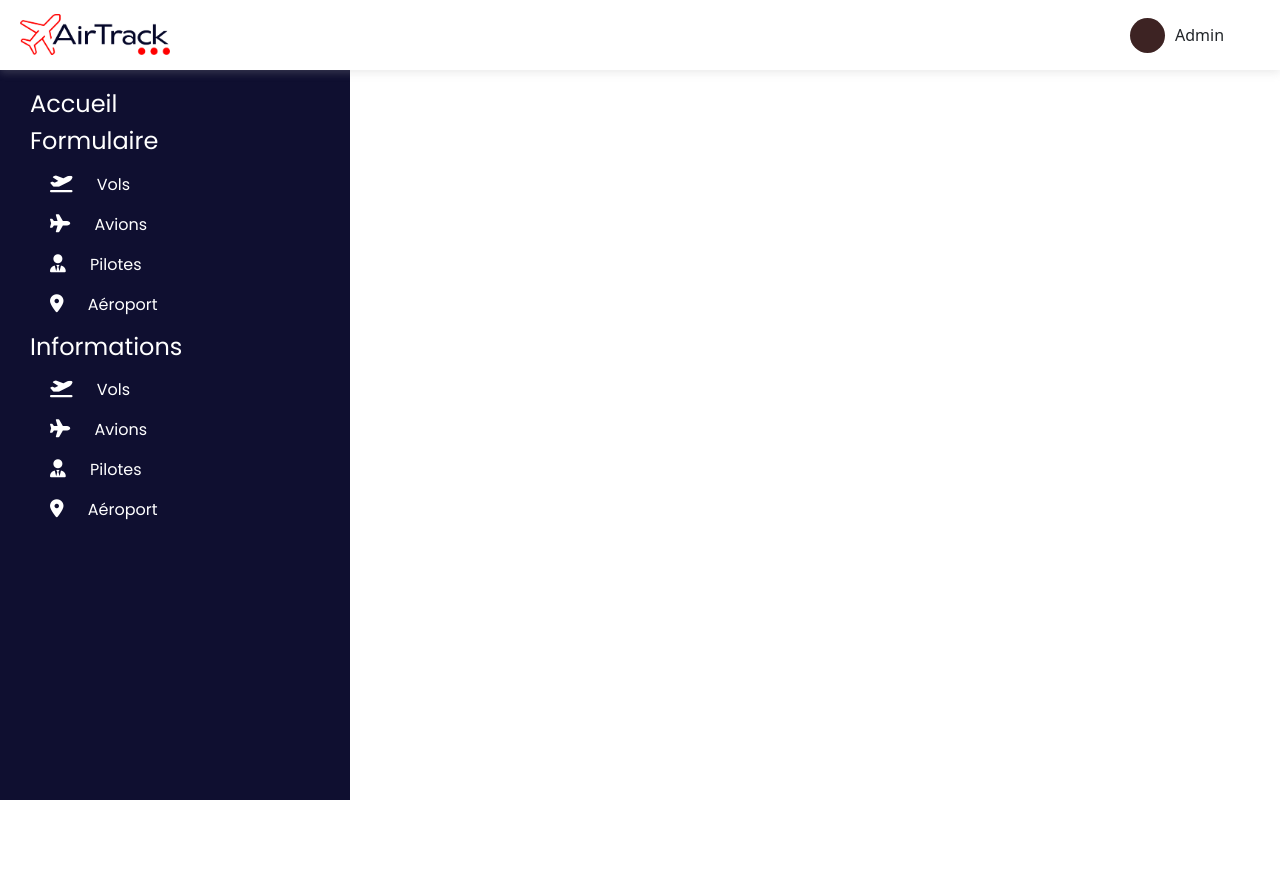
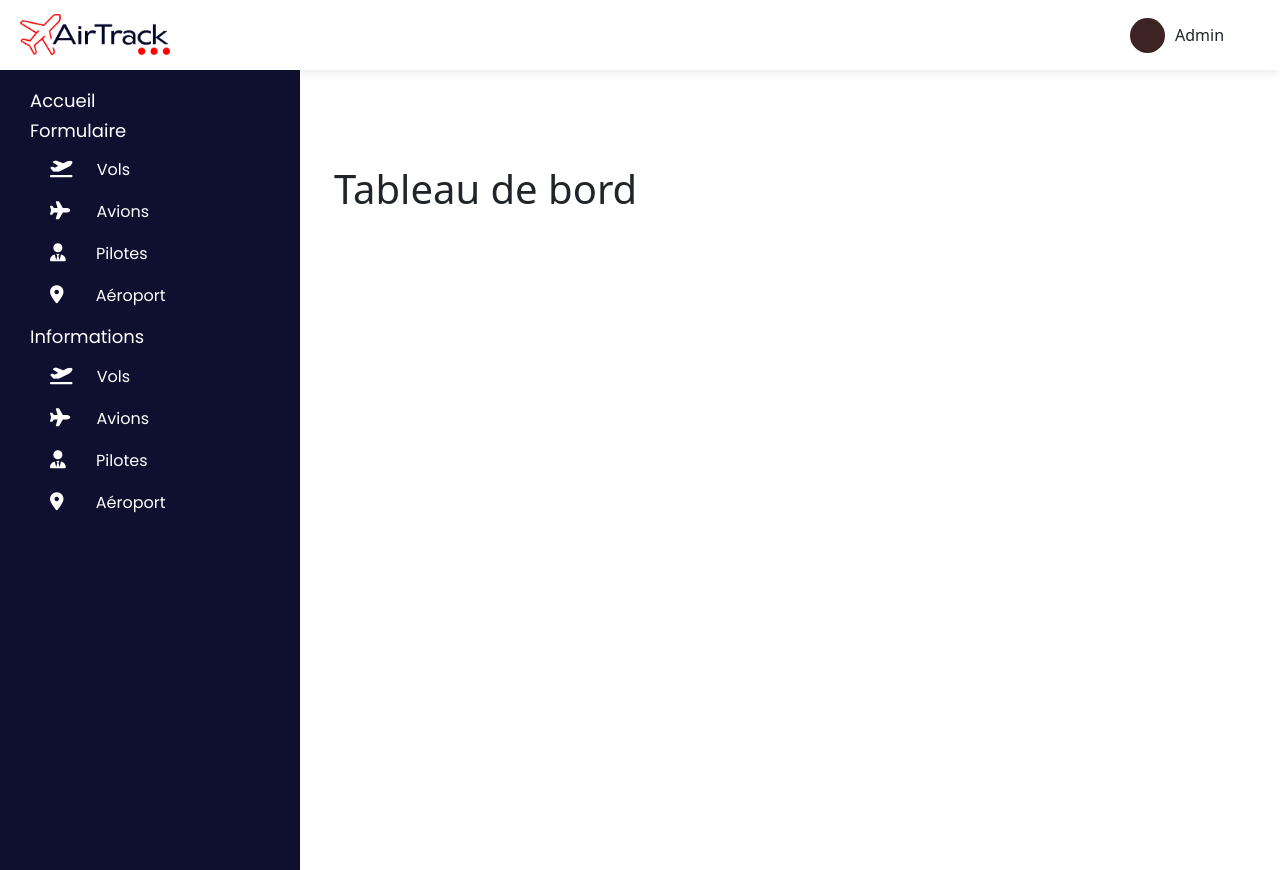
Before and after one commit to KiSEiGitHub/AirTrack, a PHP site: page / in a window 1280 px wide. Before the commit the page ends 800 px from the top, so only its background shows below. Run offline with PHP 8.4, Linux system fonts and the light colour scheme.

Commit message:
feat(*) : setup terminé

```diff
--- /dev/null
+++ b/css/MainBlock.css
@@ -0,0 +1,9 @@
+.mainBlock {
+    width: 100%;
+    height: 100vh;
+    position: absolute;
+    top: 70px;
+    z-index: -2;
+    text-indent: 19em;
+    padding: 95px 30px;
+}
--- a/css/RightBar.css
+++ b/css/RightBar.css
@@ -3,7 +3,7 @@
 
 
 .RightBar {
-    width: 350px;
+    width: 300px;
     height: 100vh;
     position: fixed;
     background-color: rgb(15, 15, 48);
@@ -11,6 +11,7 @@
     padding: 20px 30px;
     color: #fff;
     font-family: 'Poppins', sans-serif;
+    z-index: 5;
 }
 
 .RightBar h4:nth-child(2) {
@@ -32,3 +33,7 @@
     margin-right: 20px;
     font-size: 18px;
 }
+
+.RightBar .block .sous-block {
+    margin-bottom: 18px;
+}
--- a/css/TopBar.css
+++ b/css/TopBar.css
@@ -1,9 +1,10 @@
 .Topbar {
     width: 100%;
     height: 70px;
+    background-color: #fff;
     box-shadow: rgba(175, 175, 175, 0.24) 0px 3px 8px;
     position: fixed;
-    z-index: 4;
+    z-index: 5;
 }
 
 .Topbar img {
@@ -11,7 +12,7 @@
     position: absolute;
     width: 150px;
     left: 20px;
-    z-index: 2;
+    z-index: 100;
 }
 
 .Topbar .leftSide {
--- a/index.php
+++ b/index.php
@@ -15,10 +15,12 @@ require_once('./fonction/Selection.php');
     <meta http-equiv="X-UA-Compatible" content="IE=edge">
     <meta name="viewport" content="width=device-width, initial-scale=1.0">
     <title>Projet avion</title>
+
     <!-- Css Perso -->
     <link rel="stylesheet" href="style.css">
     <link rel="stylesheet" href="css/TopBar.css">
     <link rel="stylesheet" href="css/RightBar.css">
+    <link rel="stylesheet" href="css/MainBlock.css">
     <!-- CDN Bootstrap CSS -->
     <link href="https://cdn.jsdelivr.net/npm/bootstrap@5.0.2/dist/css/bootstrap.min.css" rel="stylesheet" integrity="sha384-EVSTQN3/azprG1Anm3QDgpJLIm9Nao0Yz1ztcQTwFspd3yD65VohhpuuCOmLASjC" crossorigin="anonymous">
 
@@ -37,36 +39,55 @@ require_once('./fonction/Selection.php');
     </div>
     <!-- Right Bar menu -->
     <div class="RightBar">
-        <h4>Accueil</h4>
-        <h4>Formulaire</h4>
+        <h4 class="font-regular-white">Accueil</h4>
+        <h4 class="font-regular-white">Formulaire</h4>
         <div class="block">
-            <p>
-                <i class="fas fa-plane-departure iconSpacing"></i> Vols
-            </p>
-            <p>
-                <i class="fas fa-plane iconSpacing"></i> Avions
-            </p>
-            <p>
-                <i class="fas fa-user-tie iconSpacing"></i> Pilotes
-            </p>
-            <p>
-                <i class="fas fa-map-marker-alt iconSpacing"></i> Aéroport
-            </p>
+            <div>
+                <div class="sous-block">
+                    <i class="fas fa-plane-departure iconSpacing"></i>
+                    <span>Vols</span>
+                </div>
+                <div class="sous-block">
+                    <i class="fas fa-plane iconSpacing"></i>
+                    <span style="position: relative; left: 2px">Avions</span>
+                </div>
+                <div class="sous-block">
+                    <i class="fas fa-user-tie iconSpacing"></i>
+                    <span style="position: relative; left: 6px">Pilotes</span>
+                </div>
+                <div class="sous-block">
+                    <i class="fas fa-map-marker-alt iconSpacing"></i>
+                    <span style="position: relative; left: 8px">Aéroport</span>
+                </div>
+            </div>
         </div>
-        <h4>Informations</h4>
+        <h4 class="font-regular-white">Informations</h4>
         <div class="block">
-            <p>
-                <i class="fas fa-plane-departure iconSpacing"></i> Vols
-            </p>
-            <p>
-                <i class="fas fa-plane iconSpacing"></i> Avions
-            </p>
-            <p>
-                <i class="fas fa-user-tie iconSpacing"></i> Pilotes
-            </p>
-            <p>
-                <i class="fas fa-map-marker-alt iconSpacing"></i> Aéroport
-            </p>
+            <div>
+                <div class="sous-block">
+                    <i class="fas fa-plane-departure iconSpacing"></i>
+                    <span>Vols</span>
+                </div>
+                <div class="sous-block">
+                    <i class="fas fa-plane iconSpacing"></i>
+                    <span style="position: relative; left: 2px">Avions</span>
+                </div>
+                <div class="sous-block">
+                    <i class="fas fa-user-tie iconSpacing"></i>
+                    <span style="position: relative; left: 6px">Pilotes</span>
+                </div>
+                <div class="sous-block">
+                    <i class="fas fa-map-marker-alt iconSpacing"></i>
+                    <span style="position: relative; left: 8px">Aéroport</span>
+                </div>
+            </div>
+        </div>
+    </div>
+
+    <!-- Main Block -->
+    <div class="mainBlock">
+        <div class="Sous-Main-Block">
+            <?php require_once('./pages/Home.php') ?>
         </div>
     </div>
     <!-- CDN Bootstrap JS -->
--- /dev/null
+++ b/pages/Home.php
@@ -0,0 +1 @@
+<h1>Tableau de bord</h1>
--- a/style.css
+++ b/style.css
@@ -13,6 +13,8 @@
 /* Police */
 body {
     font-family: 'Poppins', sans-serif;
+    position: relative;
+    z-index: 99;
 }
 
 /* Titres des onglets et dans les pages */
@@ -29,7 +31,7 @@ body {
 
 .font-regular-white{
     color: white;
-    font-size: 24px;
+    font-size: 18px;
 }
 
 .font-regular-grey{
```
